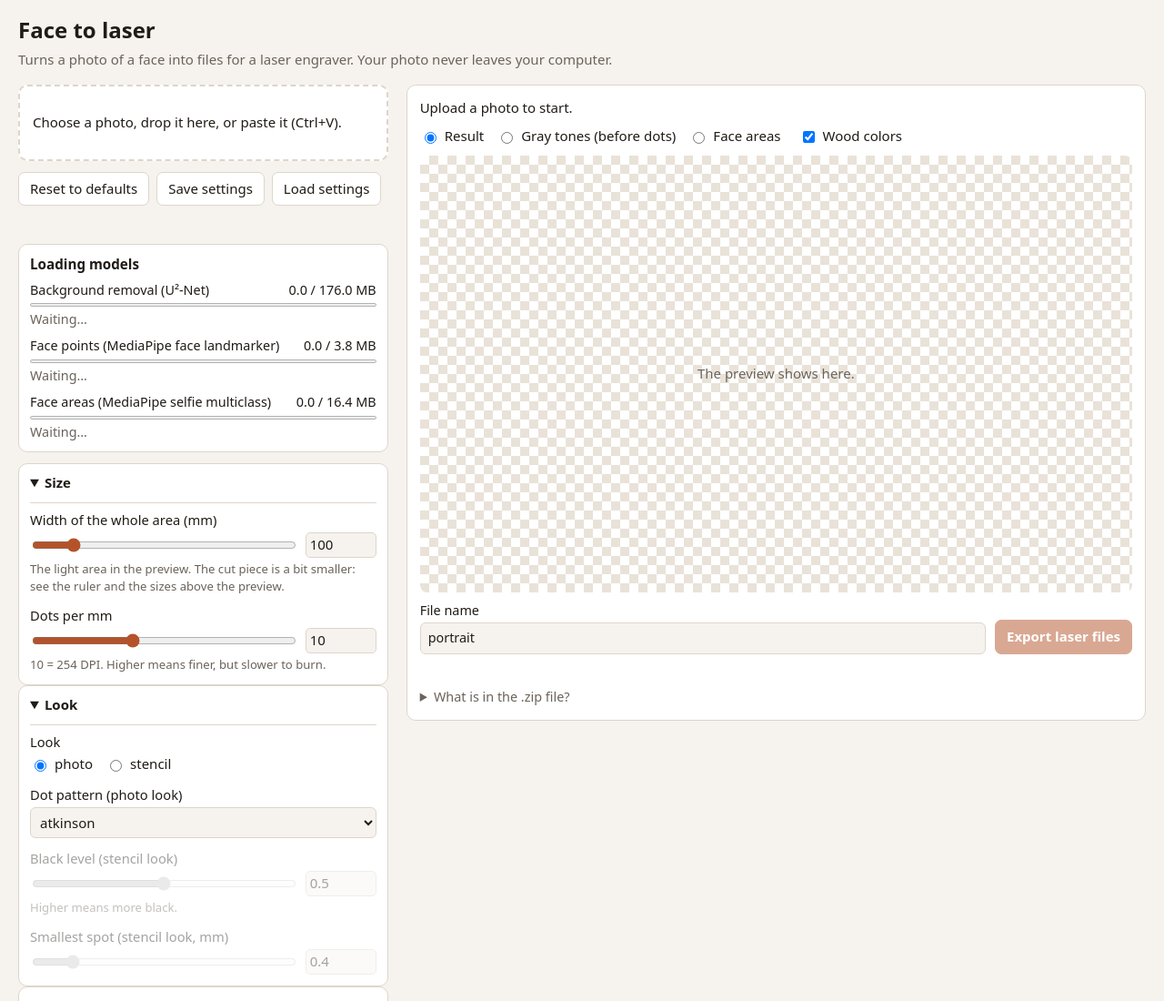
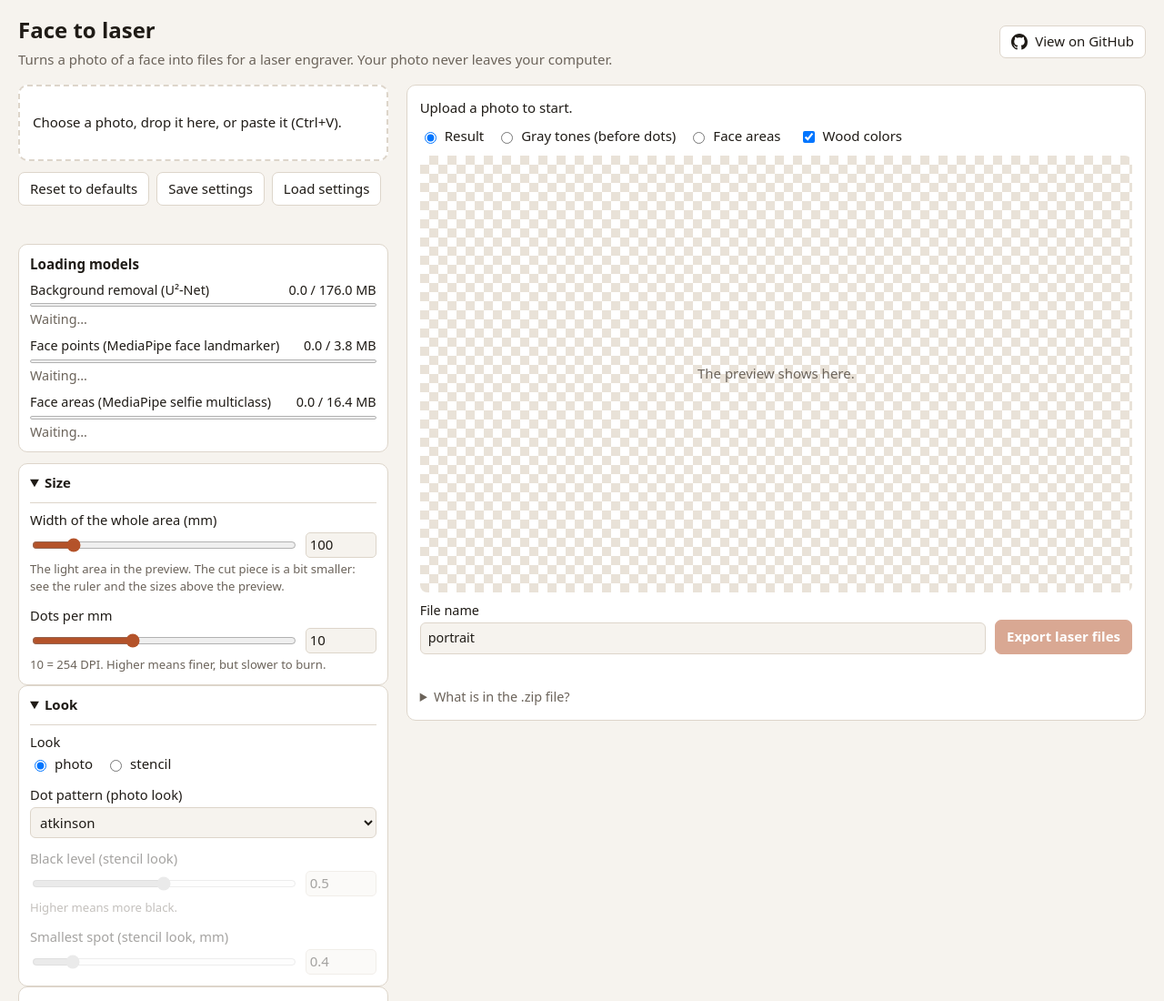
Before and after one commit to platisd/face-to-laser, a website built with Vite: page index.html in a window 1280 px wide. Shown: the top 1100 px of the page at 91% size. Built offline with nearby package versions, Linux system fonts and the light colour scheme.

Commit message:
Add 'View on GitHub' button

```diff
--- a/index.html
+++ b/index.html
@@ -9,8 +9,19 @@
   </head>
   <body>
     <header class="page-header">
-      <h1>Face to laser</h1>
-      <p>Turns a photo of a face into files for a laser engraver. Your photo never leaves your computer.</p>
+      <div>
+        <h1>Face to laser</h1>
+        <p>Turns a photo of a face into files for a laser engraver. Your photo never leaves your computer.</p>
+      </div>
+      <a class="github-link" href="https://github.com/platisd/face-to-laser" target="_blank" rel="noopener">
+        <svg viewBox="0 0 16 16" width="18" height="18" aria-hidden="true">
+          <path
+            fill="currentColor"
+            d="M8 0C3.58 0 0 3.58 0 8c0 3.54 2.29 6.53 5.47 7.59.4.07.55-.17.55-.38 0-.19-.01-.82-.01-1.49-2.01.37-2.53-.49-2.69-.94-.09-.23-.48-.94-.82-1.13-.28-.15-.68-.52-.01-.53.63-.01 1.08.58 1.23.82.72 1.21 1.87.87 2.33.66.07-.52.28-.87.51-1.07-1.78-.2-3.64-.89-3.64-3.95 0-.87.31-1.59.82-2.15-.08-.2-.36-1.02.08-2.12 0 0 .67-.21 2.2.82.64-.18 1.32-.27 2-.27.68 0 1.36.09 2 .27 1.53-1.04 2.2-.82 2.2-.82.44 1.1.16 1.92.08 2.12.51.56.82 1.27.82 2.15 0 3.07-1.87 3.75-3.65 3.95.29.25.54.73.54 1.48 0 1.07-.01 1.93-.01 2.2 0 .21.15.46.55.38A8.013 8.013 0 0016 8c0-4.42-3.58-8-8-8z"
+          />
+        </svg>
+        View on GitHub
+      </a>
     </header>
 
     <main class="layout">
--- a/src/style.css
+++ b/src/style.css
@@ -40,7 +40,35 @@ body {
 }
 
 .page-header {
+  display: flex;
+  flex-wrap: wrap;
+  justify-content: space-between;
+  align-items: center;
+  gap: 8px 20px;
   padding: 16px 20px 4px;
+}
+
+.github-link {
+  display: inline-flex;
+  align-items: center;
+  gap: 8px;
+  padding: 6px 12px;
+  border: 1px solid var(--line);
+  border-radius: 7px;
+  background: var(--panel);
+  color: var(--text);
+  text-decoration: none;
+  white-space: nowrap;
+}
+
+.github-link:hover {
+  border-color: var(--accent);
+}
+
+@media (max-width: 800px) {
+  .page-header {
+    padding: 12px 16px 4px;
+  }
 }
 
 .page-header h1 {
```
